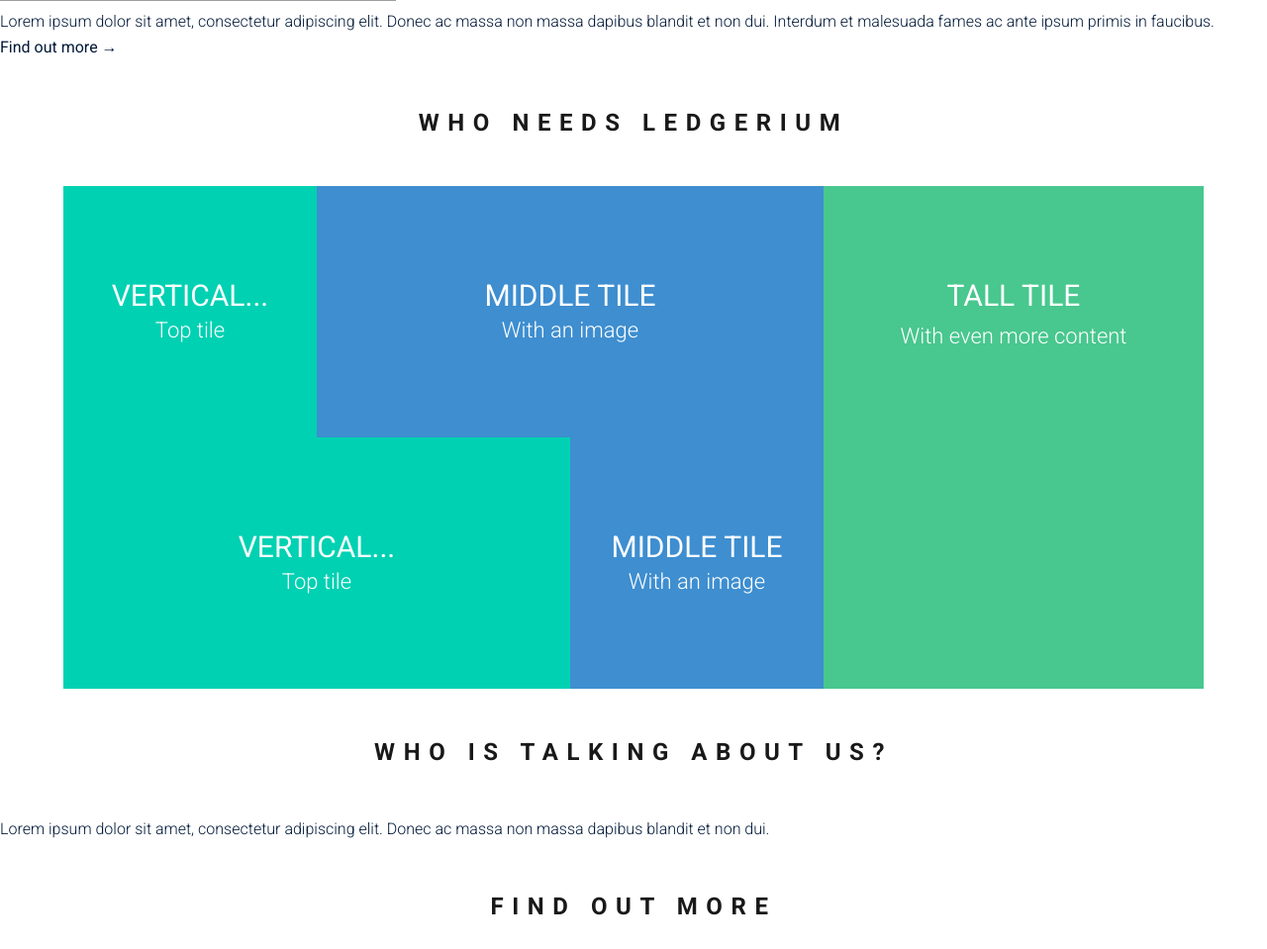
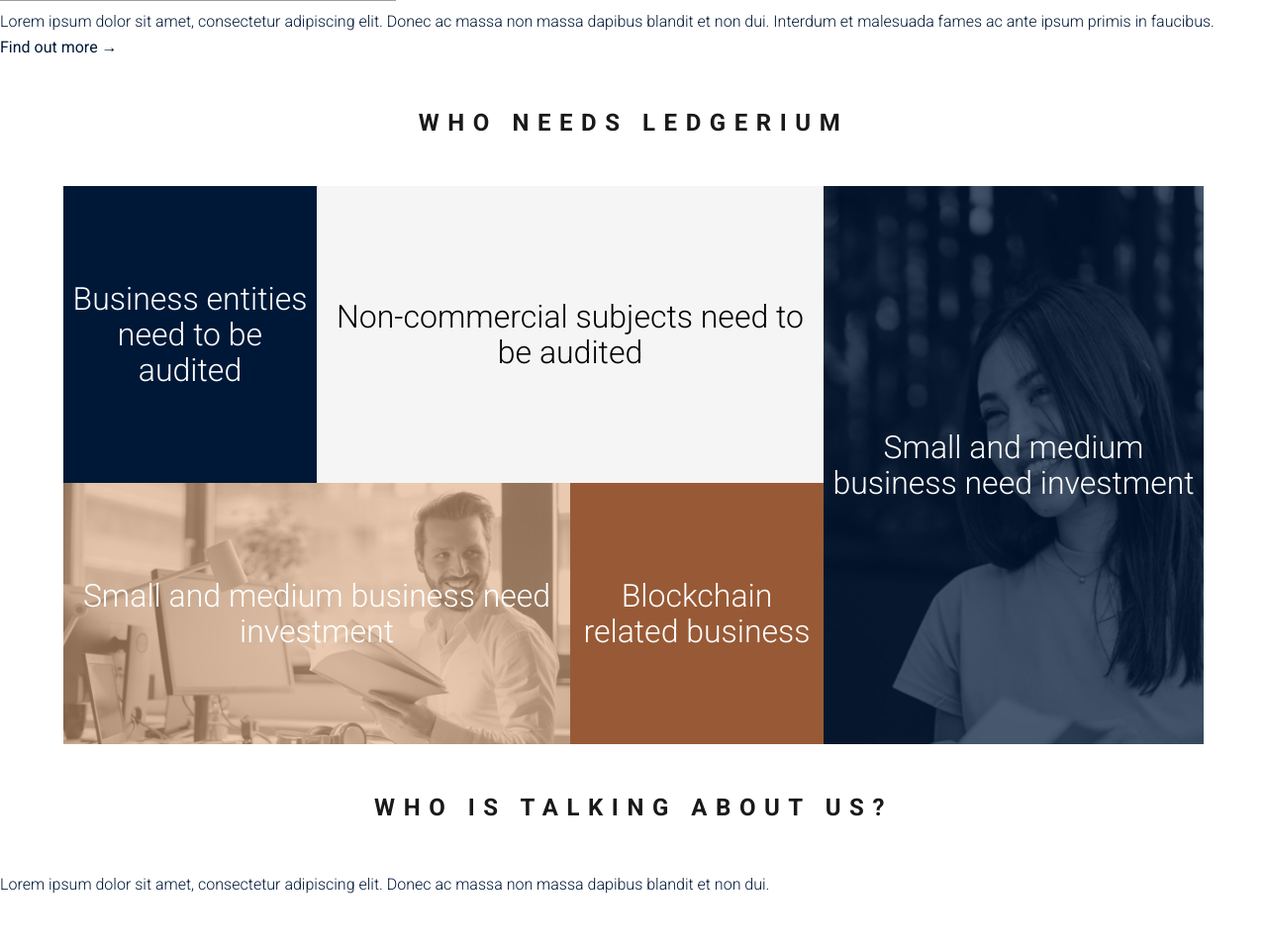
Before and after one commit to pson0001/ledgerium, a PHP site: page / in a window 1280 px wide. Shown: the part 2219-3178 px from the top of the page at 99% size. Run offline with PHP 8.4, Linux system fonts and the light colour scheme; style sheets or scripts are compiled from the project's sources; some libraries are stand-ins or nearby versions; grey boxes are pictures that could not be loaded.

Commit message:
Grid homepage

```diff
--- a/assets/scss/styles.scss
+++ b/assets/scss/styles.scss
@@ -479,7 +479,11 @@
 // Homepage
 .contact-footer {
     background: url("../images/contact-homepage.png") center / cover $color__brand-blue;
-    padding: $column-gap * 8;
+    padding: 15px;
+
+    @include desktop {
+        padding: $column-gap * 8;
+    }
 
     .form {
         .control {
@@ -629,8 +633,53 @@
         padding: 0;
     }
     &.is-child {
+        text-align: center;
         padding: 6rem 0;
-        text-align: center;
+
+        @include mobile {
+            padding: 2rem 0;
+        }
     }
+    h2 {
+        @include typography--font(32px, 'roboto', $font__weight--light, 36px);
+    }
+    .subtitle {
+        position: relative;
+        top: 50%;
+        -webkit-transform: translateY(-50%);
+        -ms-transform: translateY(-50%);
+        transform: translateY(-50%);
 
+        @include mobile {
+            top: 0%;
+            -webkit-transform: translateY(0%);
+            -ms-transform: translateY(0%);
+            transform: translateY(0%);
+        }
+    }
 }
+
+.bg-blue {
+    background: $color__brand-blue;
+    color: $color__white;
+}
+
+.bg-brown {
+    background: $color__brand-brown;
+    color: $color__white;
+}
+
+.bg-grey {
+    background: $color__grey--soften;
+    color: $color__black;
+}
+
+.bg-brown-image {
+    background: url("../images/dude.png") center / cover $color__brand-soft-brown;
+    color: $color__white;
+}
+
+.bg-blue-image {
+    background: url("../images/girl.png") center / cover $color__brand-blue;
+    color: $color__white;
+}
--- a/index.php
+++ b/index.php
@@ -103,46 +103,36 @@
 
             <!-- .titles -->
             <div class="container">
-            <div class="tile lgum is-ancestor">
+                <div class="tile is-ancestor">
                     <div class="tile is-vertical is-8">
                         <div class="tile">
                             <div class="tile is-parent is-vertical is-4">
-                            <article class="tile is-child notification is-primary">
-                                <p class="title">Vertical...</p>
-                                <p class="subtitle">Top tile</p>
+                                <article class="tile is-child notification bg-blue">
+                                    <h2 class="subtitle">Business entities need to be audited</h2>
                                 </article>
                             </div>
-                        <div class="tile is-parent">
-                            <article class="tile is-child notification is-info">
-                                <p class="title">Middle tile</p>
-                                <p class="subtitle">With an image</p>
+                            <div class="tile is-parent is-vertical">
+                                <article class="tile is-child notification bg-grey">
+                                    <h2 class="subtitle">Non-commercial subjects need to be audited</h2>
                                 </article>
                             </div>
                         </div>
                         <div class="tile">
                             <div class="tile is-parent is-vertical is-8">
-                            <article class="tile is-child notification is-primary">
-                                <p class="title">Vertical...</p>
-                                <p class="subtitle">Top tile</p>
+                                <article class="tile is-child notification bg-brown-image">
+                                    <h2 class="subtitle">Small and medium business need investment</h2>
                                 </article>
                             </div>
-                        <div class="tile is-parent" is-4>
-                            <article class="tile is-child notification is-info">
-                                <p class="title">Middle tile</p>
-                                <p class="subtitle">With an image</p>
+                            <div class="tile is-parent is-vertical is-4">
+                                <article class="tile is-child notification bg-brown">
+                                    <h2 class="subtitle">Blockchain related business</h2>
                                 </article>
                             </div>
                         </div>
                     </div>
-                <div class="tile is-parent">
-                    <article class="tile is-child notification is-success">
-                        <div class="content">
-                            <p class="title">Tall tile</p>
-                            <p class="subtitle">With even more content</p>
-                            <div class="content">
-                                <!-- Content -->
-                            </div>
-                        </div>
+                    <div class="tile is-parent is-vertical">
+                        <article class="tile is-child notification bg-blue-image">
+                            <h2 class="subtitle">Small and medium business need investment</h2>
                         </article>
                     </div>
                 </div>
```
Also changed, not shown: assets/images/dude.png (added), assets/images/girl.png (added). Lines whose indentation alone changed are shown as unchanged.
